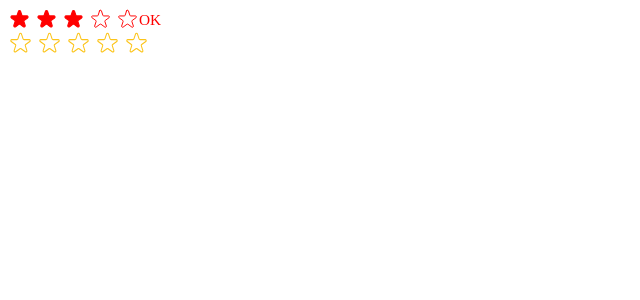
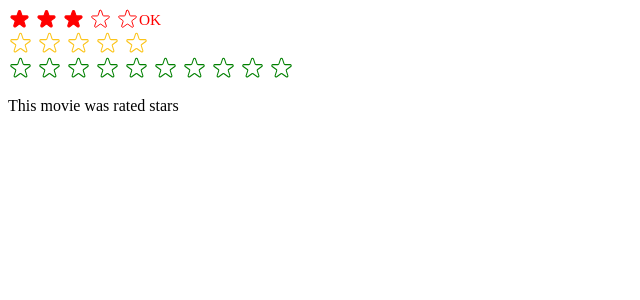
Before and after one commit to Javed-Malik/genai-chatbot-code, a React (Create React App) app in the folder React/usePopcorn/usepopcorn/: page / in a window 1280 px wide. Shown: the top 300 px of the page, without its empty margins (0-640 px from the left). Built offline with nearby package versions, Linux system fonts and the light colour scheme.

Commit message:
final star rating

```diff
--- a/React/usePopcorn/usepopcorn/src/StarRating.js
+++ b/React/usePopcorn/usepopcorn/src/StarRating.js
@@ -1,4 +1,5 @@
 import { useState } from "react";
+import PropTypes from "prop-types";
 
 const containerStyle = {
   display: "flex",
@@ -10,6 +11,16 @@
   gap: "4px",
 };
 
+StarRating.propTypes = {
+  maxRating: PropTypes.number,
+  defaultRating: PropTypes.number,
+  color: PropTypes.string,
+  size: PropTypes.number,
+  message: PropTypes.string,
+  className: PropTypes.string,
+  onSetRating: PropTypes.func,
+};
+
 export default function StarRating({
   maxRating = 5,
   color = "#fcc419",
@@ -17,6 +28,7 @@
   className = "",
   messages = [],
   defaultRating = 0,
+  onSetRating,
 }) {
   const [rating, setRating] = useState(defaultRating);
   const [tempRating, setTempRating] = useState(0);
@@ -26,13 +38,18 @@
     color,
     fontSize: `${size / 1.5}px`,
   };
+
+  function handleRating(rating) {
+    setRating(rating);
+    onSetRating(rating);
+  }
   return (
     <div style={containerStyle} className={className}>
       <div style={starContainerStyle}>
         {Array.from({ length: maxRating }, (_, i) => (
           <Star
             key={i}
-            onClick={() => setRating(i + 1)}
+            onRate={() => handleRating(i + 1)}
             full={tempRating ? tempRating >= i + 1 : rating >= i + 1}
             onHoverIn={() => setTempRating(i + 1)}
             onHoverOut={() => setTempRating(0)}
@@ -50,7 +67,7 @@
   );
 }
 
-function Star({ onClick, full, onHoverIn, onHoverOut, color, size }) {
+function Star({ onRate, full, onHoverIn, onHoverOut, color, size }) {
   const starStyle = {
     width: `${size}px`,
     height: `${size}px`,
@@ -61,7 +78,7 @@
     <span
       role="button"
       style={starStyle}
-      onClick={onClick}
+      onClick={onRate}
       onMouseEnter={onHoverIn}
       onMouseLeave={onHoverOut}
     >
--- a/React/usePopcorn/usepopcorn/src/index.js
+++ b/React/usePopcorn/usepopcorn/src/index.js
@@ -1,8 +1,19 @@
 import React from "react";
 import ReactDOM from "react-dom/client";
+import { useState } from "react";
 // import "./index.css";
 import App from "./App";
 import StarRating from "./StarRating";
+
+function Test() {
+  const [movieRating, setMovieRating] = useState();
+  return (
+    <div>
+      <StarRating color="green" maxRating={10} onSetRating={setMovieRating} />
+      <p> This movie was rated {movieRating} stars </p>
+    </div>
+  );
+}
 
 const root = ReactDOM.createRoot(document.getElementById("root"));
 root.render(
@@ -16,6 +27,7 @@
       defaultRating={3}
     />
     <StarRating maxRating={5} />
+    <Test />
     {/* <App /> */}
   </React.StrictMode>
 );
```
